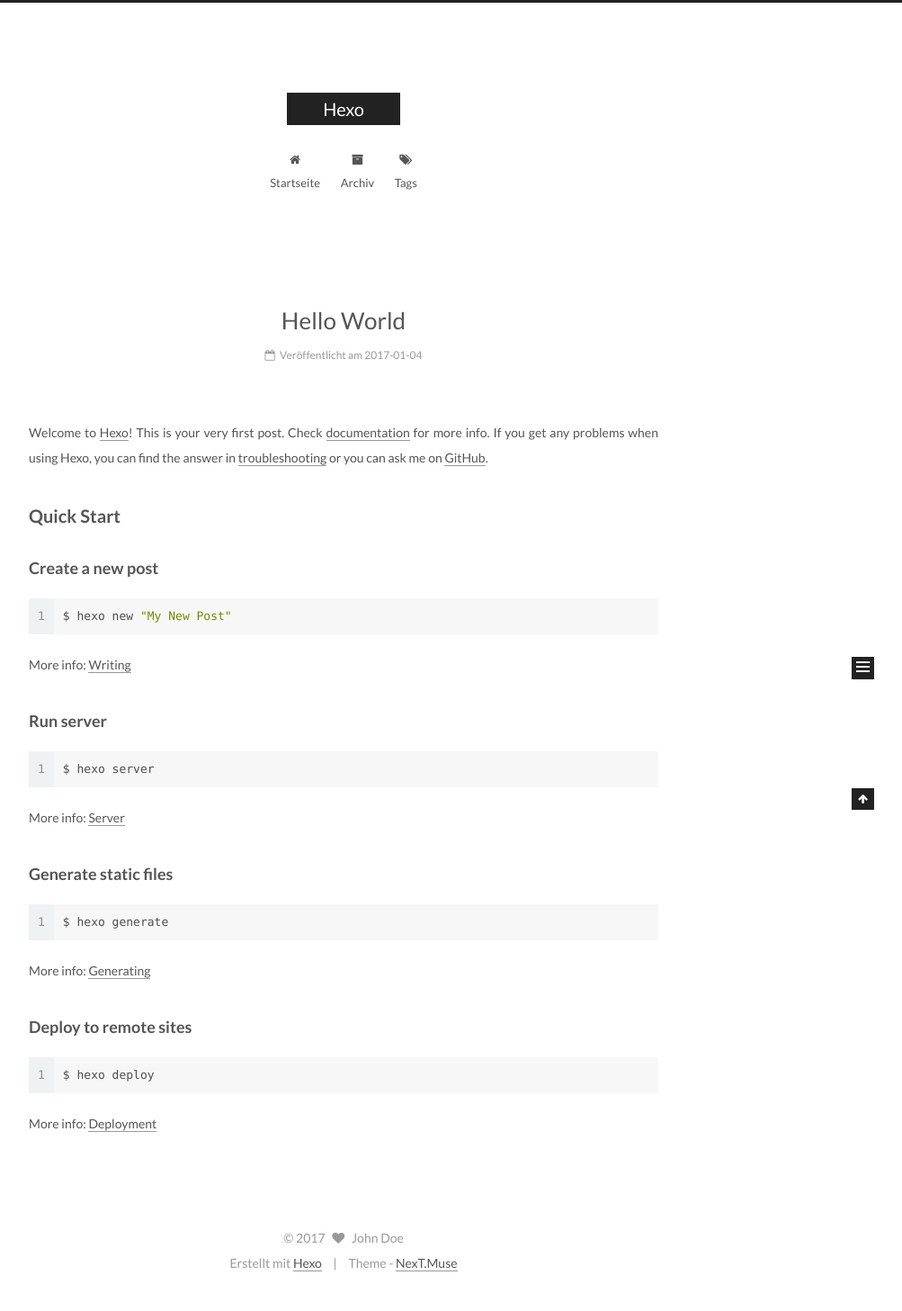
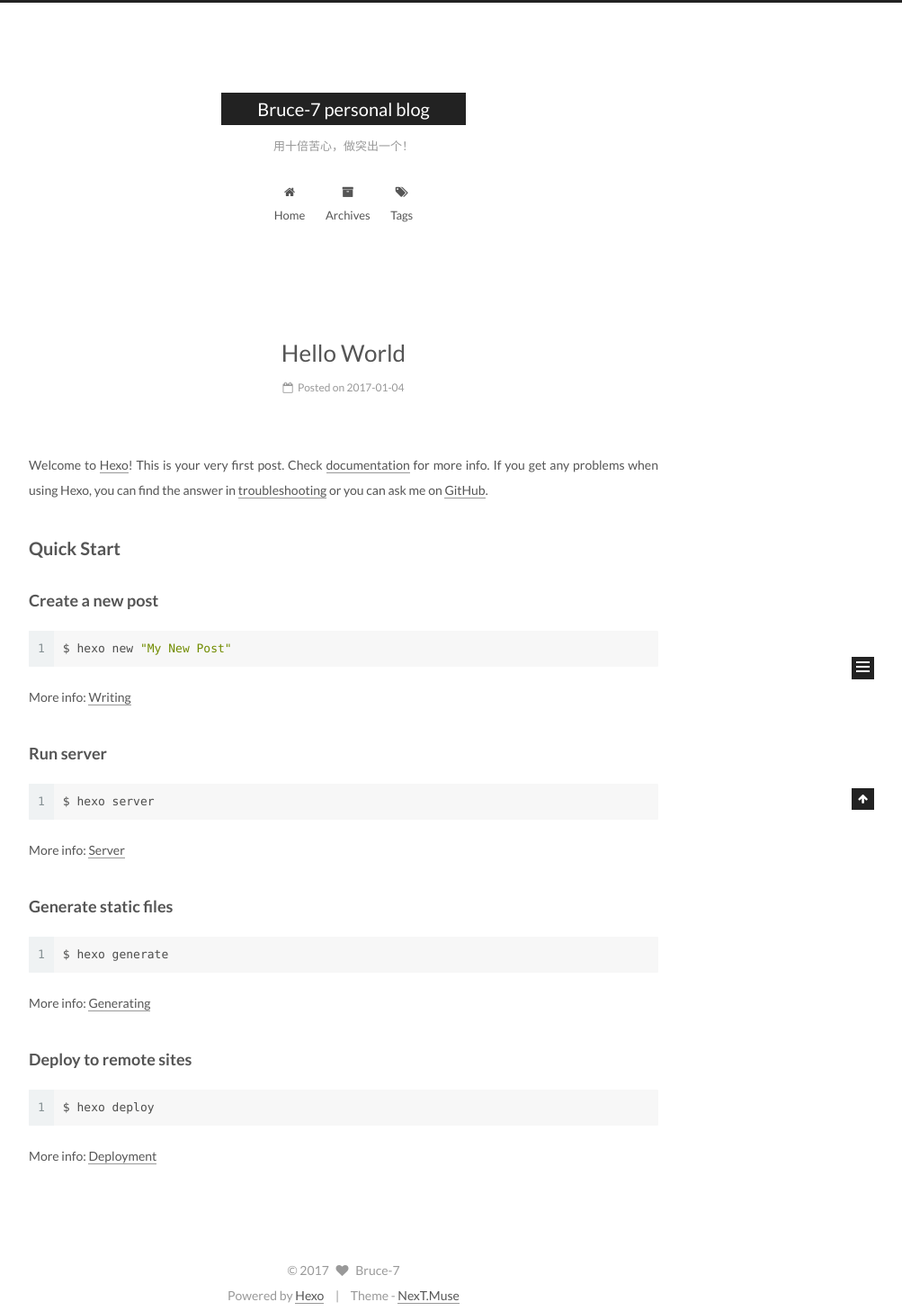
Before and after one commit to Bruce-7/Bruce-7.github.io, a plain HTML site: page index.html in a window 1280 px wide. Shown: the whole page at 90% size, without its empty margins (258-1261 px from the left). Drawn offline with Linux system fonts and the light colour scheme.

Commit message:
Site updated: 2017-01-04 19:46:36

```diff
--- a/css/main.css
+++ b/css/main.css
@@ -1680,7 +1680,7 @@
   width: 4px;
   height: 4px;
   border-radius: 50%;
-  background: #ffee39;
+  background: #7c6fff;
 }
 .links-of-blogroll {
   font-size: 13px;
--- a/index.html
+++ b/index.html
@@ -5,7 +5,7 @@
 
 
 
-<html class="theme-next muse use-motion" lang="">
+<html class="theme-next muse use-motion" lang="zh-CN">
 <head>
   <meta charset="UTF-8"/>
 <meta http-equiv="X-UA-Compatible" content="IE=edge" />
@@ -85,11 +85,11 @@
 
 
 <meta property="og:type" content="website">
-<meta property="og:title" content="Hexo">
+<meta property="og:title" content="Bruce-7 personal blog">
 <meta property="og:url" content="http://yoursite.com/index.html">
-<meta property="og:site_name" content="Hexo">
+<meta property="og:site_name" content="Bruce-7 personal blog">
 <meta name="twitter:card" content="summary">
-<meta name="twitter:title" content="Hexo">
+<meta name="twitter:title" content="Bruce-7 personal blog">
 
 
 
@@ -123,10 +123,10 @@
 
 
 
-  <title> Hexo </title>
+  <title> Bruce-7 personal blog </title>
 </head>
 
-<body itemscope itemtype="http://schema.org/WebPage" lang="">
+<body itemscope itemtype="http://schema.org/WebPage" lang="zh-CN">
 
 
 
@@ -156,12 +156,12 @@
   <div class="custom-logo-site-title">
     <a href="/"  class="brand" rel="start">
       <span class="logo-line-before"><i></i></span>
-      <span class="site-title">Hexo</span>
+      <span class="site-title">Bruce-7 personal blog</span>
       <span class="logo-line-after"><i></i></span>
     </a>
   </div>
 
-      <p class="site-subtitle"></p>
+      <p class="site-subtitle">用十倍苦心，做突出一个！</p>
 
 </div>
 
@@ -185,7 +185,7 @@
 
               <i class="menu-item-icon fa fa-fw fa-home"></i> <br />
 
-            Startseite
+            Home
           </a>
         </li>
 
@@ -195,7 +195,7 @@
 
               <i class="menu-item-icon fa fa-fw fa-archive"></i> <br />
 
-            Archiv
+            Archives
           </a>
         </li>
 
@@ -241,15 +241,15 @@
   <link itemprop="mainEntityOfPage" href="http://yoursite.com/2017/01/04/hello-world/">
 
   <span style="display:none" itemprop="author" itemscope itemtype="http://schema.org/Person">
-    <meta itemprop="name" content="John Doe">
+    <meta itemprop="name" content="Bruce-7">
     <meta itemprop="description" content="">
     <meta itemprop="image" content="/images/avatar.gif">
   </span>
 
   <span style="display:none" itemprop="publisher" itemscope itemtype="http://schema.org/Organization">
-    <meta itemprop="name" content="Hexo">
+    <meta itemprop="name" content="Bruce-7 personal blog">
     <span style="display:none" itemprop="logo" itemscope itemtype="http://schema.org/ImageObject">
-      <img style="display:none;" itemprop="url image" alt="Hexo" src="">
+      <img style="display:none;" itemprop="url image" alt="Bruce-7 personal blog" src="">
     </span>
   </span>
 
@@ -278,7 +278,7 @@
                 <i class="fa fa-calendar-o"></i>
               </span>
 
-                <span class="post-meta-item-text">Veröffentlicht am</span>
+                <span class="post-meta-item-text">Posted on</span>
 
               <time title="Post created" itemprop="dateCreated datePublished" datetime="2017-01-04T18:58:02+08:00">
                 2017-01-04
@@ -390,8 +390,8 @@
         <div class="site-author motion-element" itemprop="author" itemscope itemtype="http://schema.org/Person">
           <img class="site-author-image" itemprop="image"
                src="/images/avatar.gif"
-               alt="John Doe" />
-          <p class="site-author-name" itemprop="name">John Doe</p>
+               alt="Bruce-7" />
+          <p class="site-author-name" itemprop="name">Bruce-7</p>
           <p class="site-description motion-element" itemprop="description"></p>
         </div>
         <nav class="site-state motion-element">
@@ -400,7 +400,7 @@
             <div class="site-state-item site-state-posts">
               <a href="/archives">
                 <span class="site-state-item-count">1</span>
-                <span class="site-state-item-name">Artikel</span>
+                <span class="site-state-item-name">posts</span>
               </a>
             </div>
 
@@ -447,12 +447,12 @@
   <span class="with-love">
     <i class="fa fa-heart"></i>
   </span>
-  <span class="author" itemprop="copyrightHolder">John Doe</span>
+  <span class="author" itemprop="copyrightHolder">Bruce-7</span>
 </div>
 
 
 <div class="powered-by">
-  Erstellt mit  <a class="theme-link" href="https://hexo.io">Hexo</a>
+  Powered by <a class="theme-link" href="https://hexo.io">Hexo</a>
 </div>
 
 <div class="theme-info">
```
Also changed, not shown: 2017/01/04/hello-world/index.html (+19 -19 lines), archives/2017/01/index.html (+16 -16 lines), archives/2017/index.html (+16 -16 lines), archives/index.html (+16 -16 lines).
